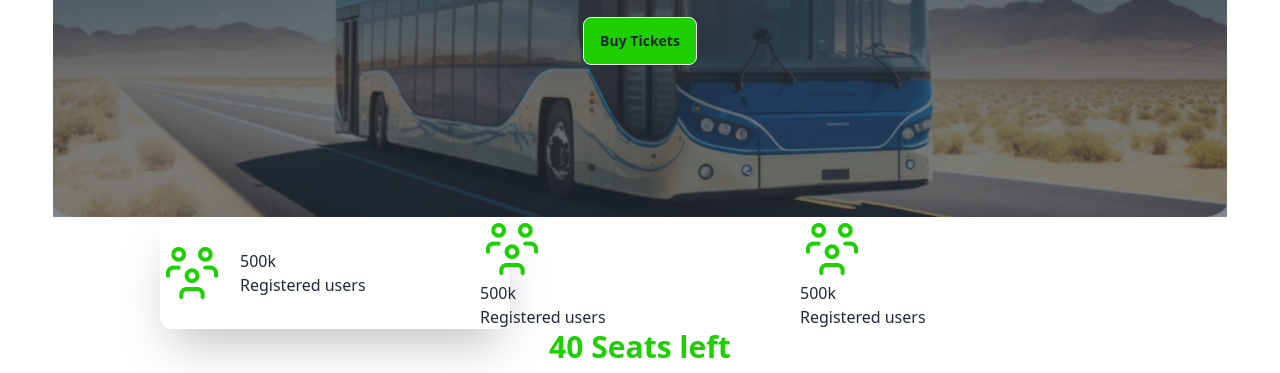
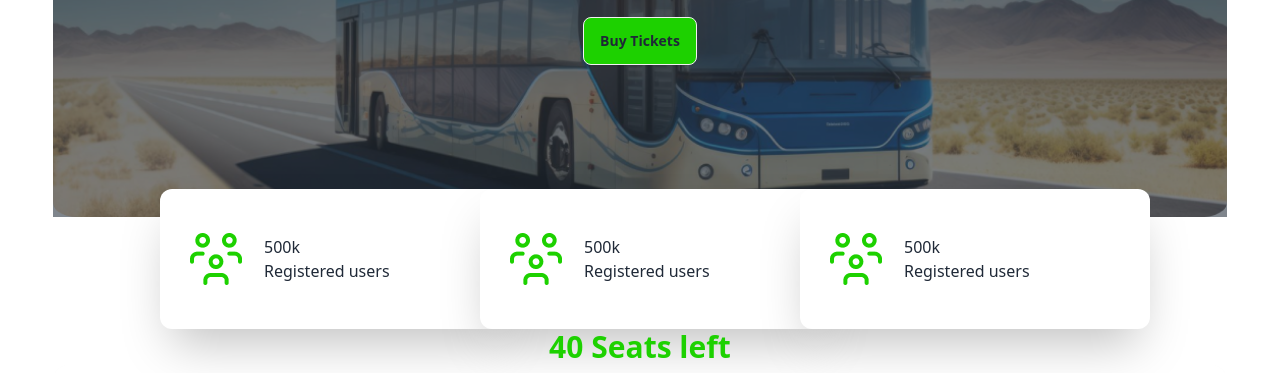
Before and after one commit to TanzidAnan/Takatin-with-dom, a plain HTML site: page index.html in a window 1280 px wide. Shown: the part 427-800 px from the top of the page. Drawn offline with nearby package versions, Linux system fonts and the light colour scheme.

Commit message:
card section

```diff
--- a/index.html
+++ b/index.html
@@ -107,23 +107,23 @@
                 </div>
             </div>
         </section>
-        <section class="w-9/12 mx-auto  justify-center items-center">
+        <section class="w-9/12 -mt-7 mx-auto  justify-center items-center">
             <div class="grid grid-cols-3">
-                <div class="flex bg-white w-[350px] shadow-2xl rounded-xl items-center space-x-4">
+                <div class="flex bg-white px-6 w-[350px] h-[140px] shadow-2xl rounded-xl items-center space-x-4">
                     <img src="images/people.png" alt="">
                     <div class="">
                         <h1>500k</h1>
                     <p>Registered users</p>
                     </div>
                 </div>
-                <div>
+                <div class="flex px-6 bg-white w-[350px] h-[140px] shadow-2xl rounded-xl items-center space-x-4">
                     <img src="images/people.png" alt="">
                     <div class="">
                         <h1>500k</h1>
                     <p>Registered users</p>
                     </div>
                 </div>
-                <div>
+                <div class="flex px-6 bg-white w-[350px] h-[140px] shadow-2xl rounded-xl items-center space-x-4">
                     <img src="images/people.png" alt="">
                     <div class="">
                         <h1>500k</h1>
```
